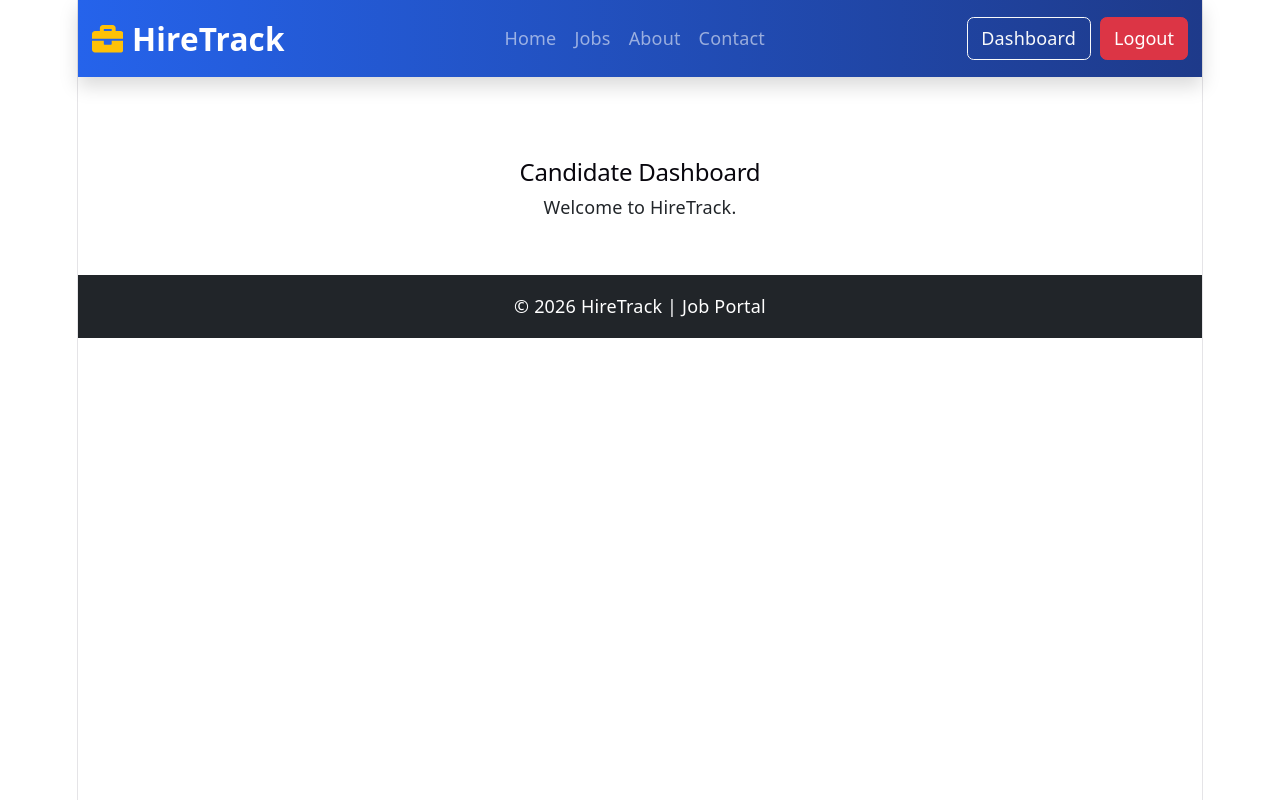
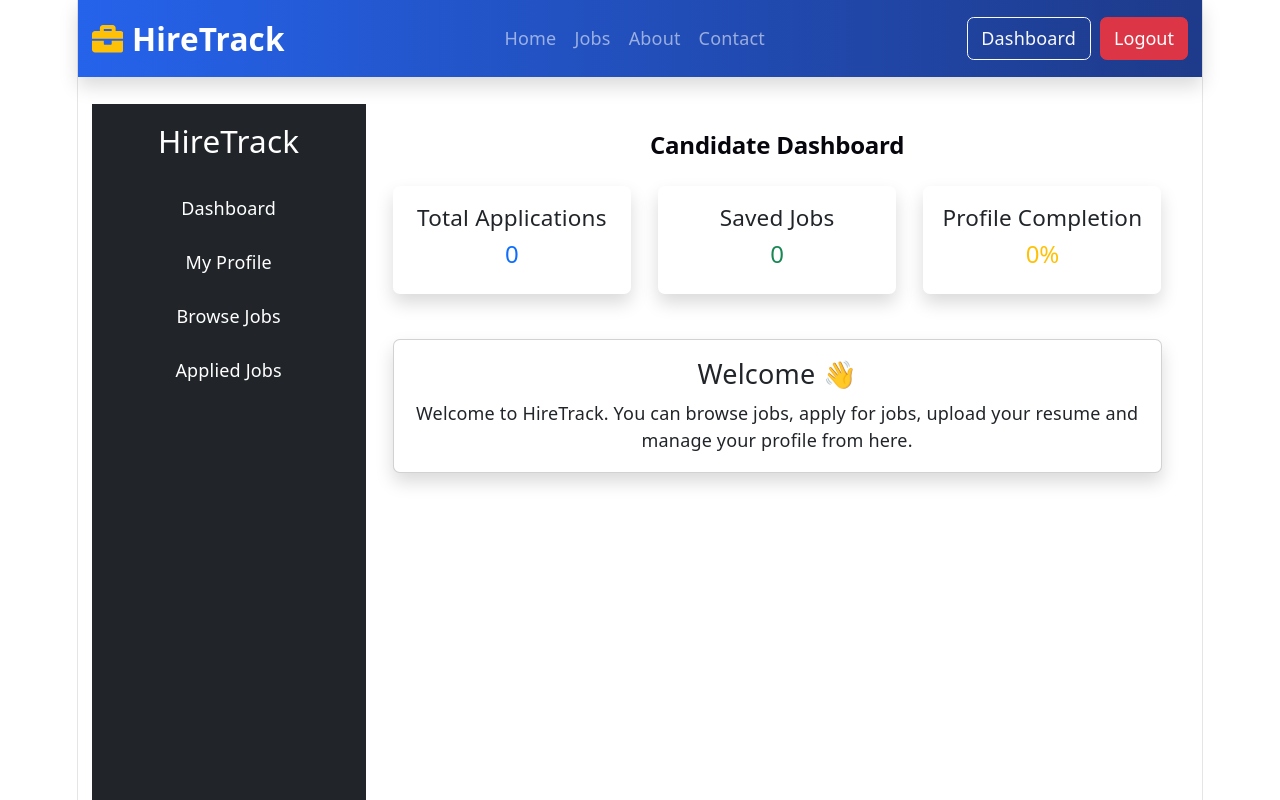
Before and after one commit to avneetsingh23/hiretrack-frontend, a React (Vite) app: page /candidate in a window 1280 px wide. Shown: the top 800 px of the page. Built offline with nearby package versions, Linux system fonts and the light colour scheme; no server answers; sample sign-in values are in the browser's storage.

Commit message:
Integrated candidate dashboard UI with backend API

```diff
--- /dev/null
+++ b/src/components/layout/CandidateSidebar.jsx
@@ -0,0 +1,59 @@
+import { Link } from "react-router-dom";
+
+function CandidateSidebar() {
+
+    return (
+
+        <div className="p-3">
+
+            <h3 className="text-center mb-4">
+                HireTrack
+            </h3>
+
+            <ul className="nav flex-column">
+
+                <li className="nav-item mb-2">
+                    <Link
+                        to="/candidate"
+                        className="nav-link text-white"
+                    >
+                        Dashboard
+                    </Link>
+                </li>
+
+                <li className="nav-item mb-2">
+                    <Link
+                        to="/candidate/profile"
+                        className="nav-link text-white"
+                    >
+                        My Profile
+                    </Link>
+                </li>
+
+                <li className="nav-item mb-2">
+                    <Link
+                        to="/candidate/jobs"
+                        className="nav-link text-white"
+                    >
+                        Browse Jobs
+                    </Link>
+                </li>
+
+                <li className="nav-item mb-2">
+                    <Link
+                        to="/candidate/applications"
+                        className="nav-link text-white"
+                    >
+                        Applied Jobs
+                    </Link>
+                </li>
+
+            </ul>
+
+        </div>
+
+    );
+
+}
+
+export default CandidateSidebar;
--- a/src/pages/user/CandidateDashboard.jsx
+++ b/src/pages/user/CandidateDashboard.jsx
@@ -1,10 +1,129 @@
+import { useEffect, useState } from "react";
+import axios from "../../api/axiosConfig";
+
 function CandidateDashboard() {
+
+    const [dashboard, setDashboard] = useState({
+        totalApplications: 0,
+        savedJobs: 0,
+        profileCompletion: 0
+    });
+
+    useEffect(() => {
+
+        const fetchDashboard = async () => {
+
+            try {
+
+                const token = localStorage.getItem("token");
+
+                const response = await axios.get("/users/dashboard", {
+                    headers: {
+                        Authorization: `Bearer ${token}`
+                    }
+                });
+
+                setDashboard(response.data);
+
+            } catch (error) {
+
+                console.error("Dashboard Error:", error);
+
+            }
+
+        };
+
+        fetchDashboard();
+
+    }, []);
+
     return (
-        <div className="container mt-5">
-            <h2>Candidate Dashboard</h2>
-            <p>Welcome to HireTrack.</p>
+
+        <div>
+
+            <h2 className="fw-bold mb-4">
+                Candidate Dashboard
+            </h2>
+
+            <div className="row">
+
+                <div className="col-md-4 mb-3">
+
+                    <div className="card shadow border-0">
+
+                        <div className="card-body text-center">
+
+                            <h5>Total Applications</h5>
+
+                            <h2 className="text-primary">
+                                {dashboard.totalApplications}
+                            </h2>
+
+                        </div>
+
+                    </div>
+
+                </div>
+
+                <div className="col-md-4 mb-3">
+
+                    <div className="card shadow border-0">
+
+                        <div className="card-body text-center">
+
+                            <h5>Saved Jobs</h5>
+
+                            <h2 className="text-success">
+                                {dashboard.savedJobs}
+                            </h2>
+
+                        </div>
+
+                    </div>
+
+                </div>
+
+                <div className="col-md-4 mb-3">
+
+                    <div className="card shadow border-0">
+
+                        <div className="card-body text-center">
+
+                            <h5>Profile Completion</h5>
+
+                            <h2 className="text-warning">
+                                {dashboard.profileCompletion}%
+                            </h2>
+
+                        </div>
+
+                    </div>
+
+                </div>
+
+            </div>
+
+            <div className="card shadow mt-4">
+
+                <div className="card-body">
+
+                    <h4>
+                        Welcome 👋
+                    </h4>
+
+                    <p>
+                        Welcome to HireTrack. You can browse jobs, apply for jobs,
+                        upload your resume and manage your profile from here.
+                    </p>
+
+                </div>
+
+            </div>
+
         </div>
+
     );
+
 }
 
 export default CandidateDashboard;
--- /dev/null
+++ b/src/pages/user/CandidateLayout.jsx
@@ -0,0 +1,24 @@
+import CandidateSidebar from "../../components/layout/CandidateSidebar";
+import { Outlet } from "react-router-dom";
+
+function CandidateLayout() {
+
+    return (
+        <div className="container-fluid">
+            <div className="row">
+
+                <div className="col-md-3 bg-dark text-white vh-100">
+                    <CandidateSidebar />
+                </div>
+
+                <div className="col-md-9 p-4">
+                    <Outlet />
+                </div>
+
+            </div>
+        </div>
+    );
+
+}
+
+export default CandidateLayout;
--- a/src/routes/AppRoutes.jsx
+++ b/src/routes/AppRoutes.jsx
@@ -1,6 +1,10 @@
 import { Routes, Route } from "react-router-dom";
 
 import Layout from "../components/layout/Layout";
+
+import CandidateLayout from "../pages/user/CandidateLayout";
+import ProtectedRoute from "../components/ProtectedRoute";
+import CandidateDashboard from "../pages/user/CandidateDashboard";
 
 import Home from "../pages/public/Home";
 import Jobs from "../pages/public/Jobs";
@@ -13,8 +17,7 @@ import ForgotPassword from "../pages/auth/ForgotPassword";
 import VerifyOtp from "../pages/auth/VerifyOtp";
 import ResetPassword from "../pages/auth/ResetPassword";
 
-import ProtectedRoute from "../components/ProtectedRoute";
-import CandidateDashboard from "../pages/user/CandidateDashboard";
+
 
 function AppRoutes() {
 
@@ -40,10 +43,12 @@ function AppRoutes() {
                     path="candidate"
                     element={
                         <ProtectedRoute>
-                            <CandidateDashboard />
+                            <CandidateLayout />
                         </ProtectedRoute>
                     }
-                />
+                >
+                    <Route index element={<CandidateDashboard />} />
+                </Route>
 
             </Route>
 
```
